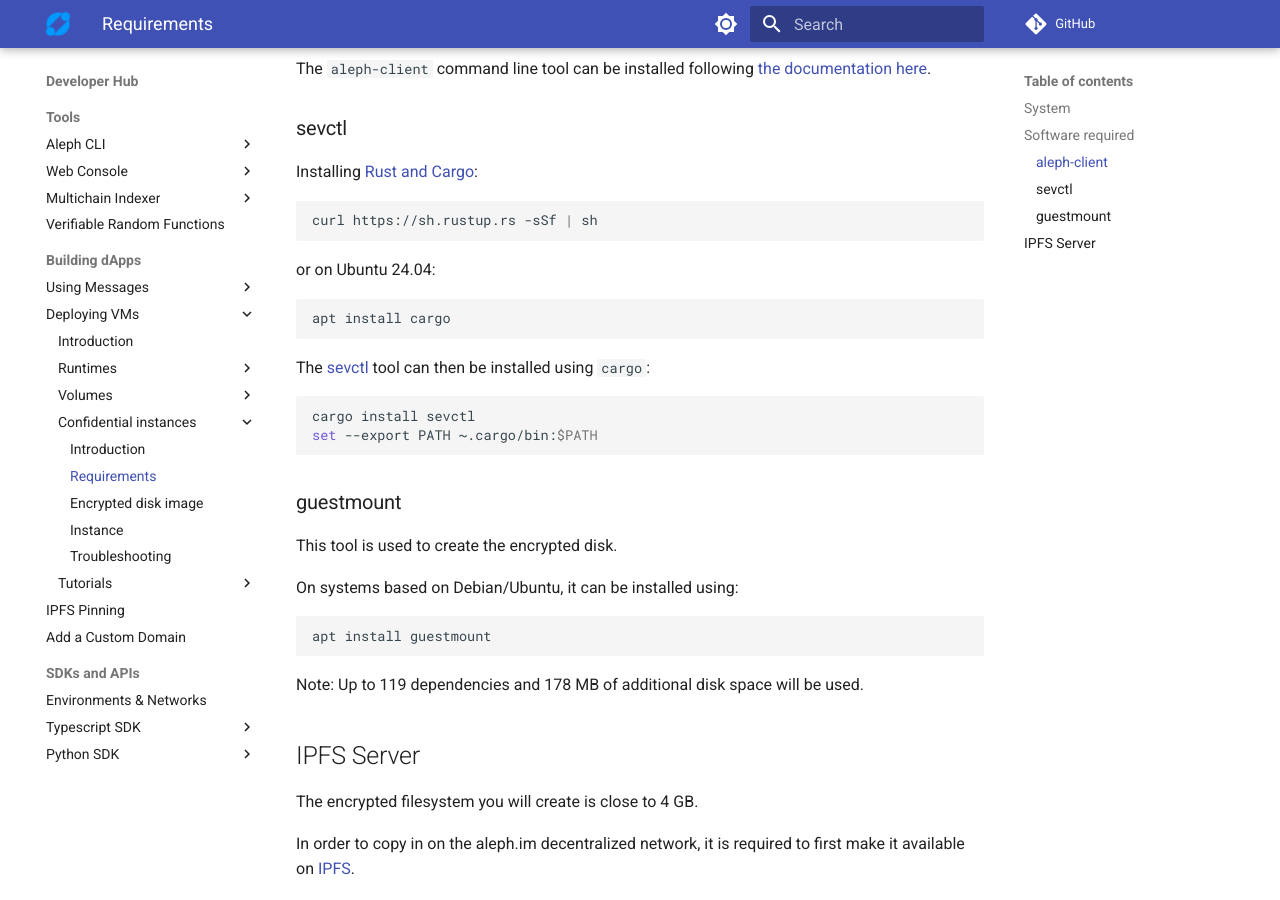
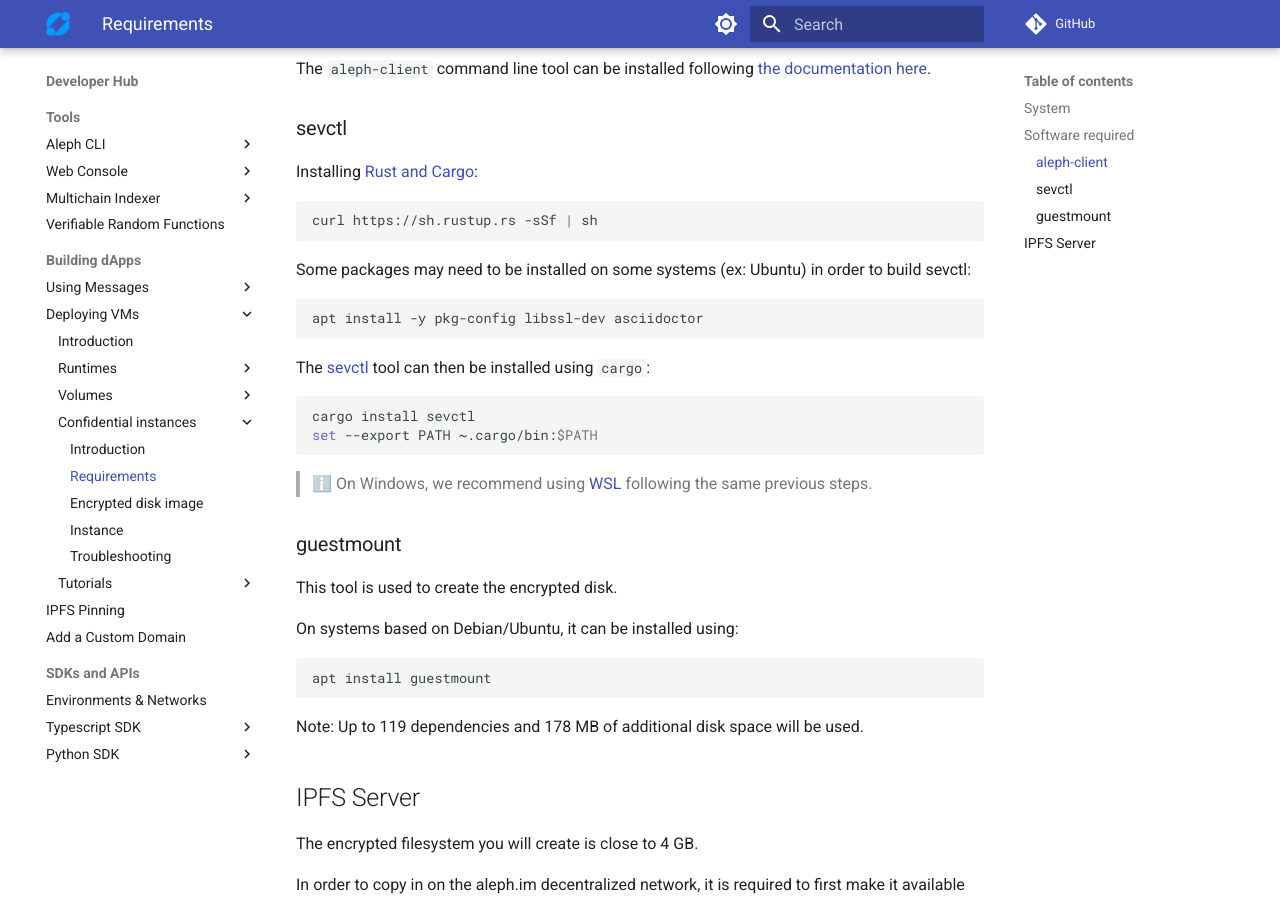
Before and after one commit to aleph-im/aleph-docs, an MkDocs documentation site: the page built from docs/computing/confidential/requirements.md, in a window 1280 px wide and 900 px high, scrolled down 803 px. Built offline with MkDocs 1.6.1 and Material for MkDocs 9.7.7, drawn with Linux system fonts in a browser that asks for light colours; plug-ins that fetch from the network failed and are left out; comment, search, counter and statistics services are not loaded; some of the changed lines change nothing that is shown.

Commit message:
Improve sevctl docs: Additional deps + Windows guidance (#121)
* Improve sevctl docs: Additional deps + Windows guidance

````diff
--- a/docs/computing/confidential/requirements.md
+++ b/docs/computing/confidential/requirements.md
@@ -11,11 +11,11 @@
 
 ## Software required
 
- * The [aleph-client](https://github.com/aleph-im/aleph-client/) command-line tool
- * The [sevctl](https://github.com/virtee/sevctl) tool from AMD
- * A [OpenSSH](https://www.openssh.com/) keypair
- * An [IPFS Server](https://github.com/ipfs/kubo)
- * Optional: [Qemu](https://www.qemu.org/) to test your VM locally
+- The [aleph-client](https://github.com/aleph-im/aleph-client/) command-line tool
+- The [sevctl](https://github.com/virtee/sevctl) tool from AMD
+- A [OpenSSH](https://www.openssh.com/) keypair
+- An [IPFS Server](https://github.com/ipfs/kubo)
+- Optional: [Qemu](https://www.qemu.org/) to test your VM locally
 
 ### aleph-client
 
@@ -25,21 +25,25 @@
 ### sevctl
 
 Installing [Rust and Cargo](https://doc.rust-lang.org/cargo/getting-started/installation.html):
+
 ```shell
 curl https://sh.rustup.rs -sSf | sh
 ```
 
-or on Ubuntu 24.04:
+Some packages may need to be installed on some systems (ex: Ubuntu) in order to build sevctl:
 
-```
-apt install cargo
+```shell
+apt install -y pkg-config libssl-dev asciidoctor
 ```
 
 The [sevctl](https://github.com/virtee/sevctl) tool can then be installed using `cargo`:
+
 ```shell
 cargo install sevctl
 set --export PATH ~.cargo/bin:$PATH
 ```
+
+> ℹ️ On Windows, we recommend using [WSL](https://learn.microsoft.com/en-us/windows/wsl/install) following the same previous steps.
 
 ### guestmount
 
````
